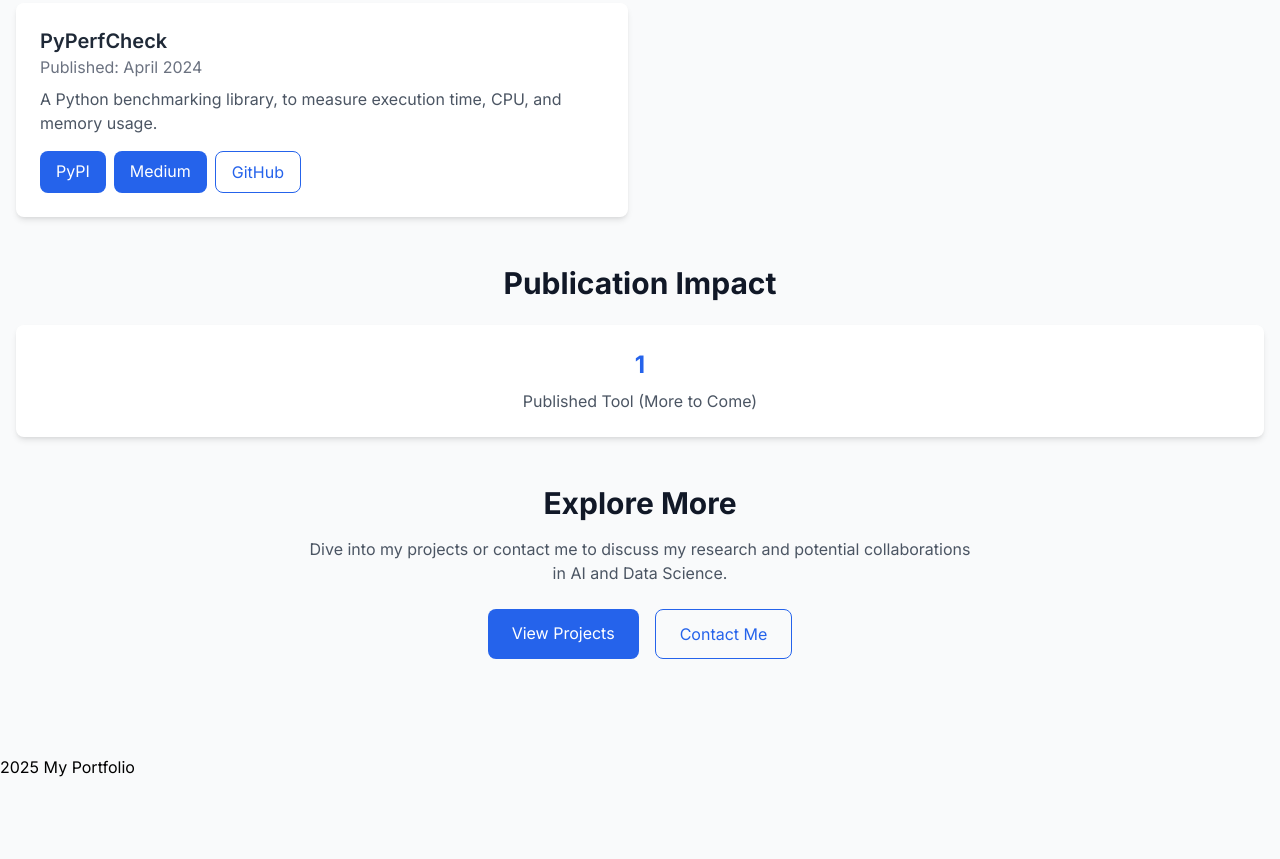
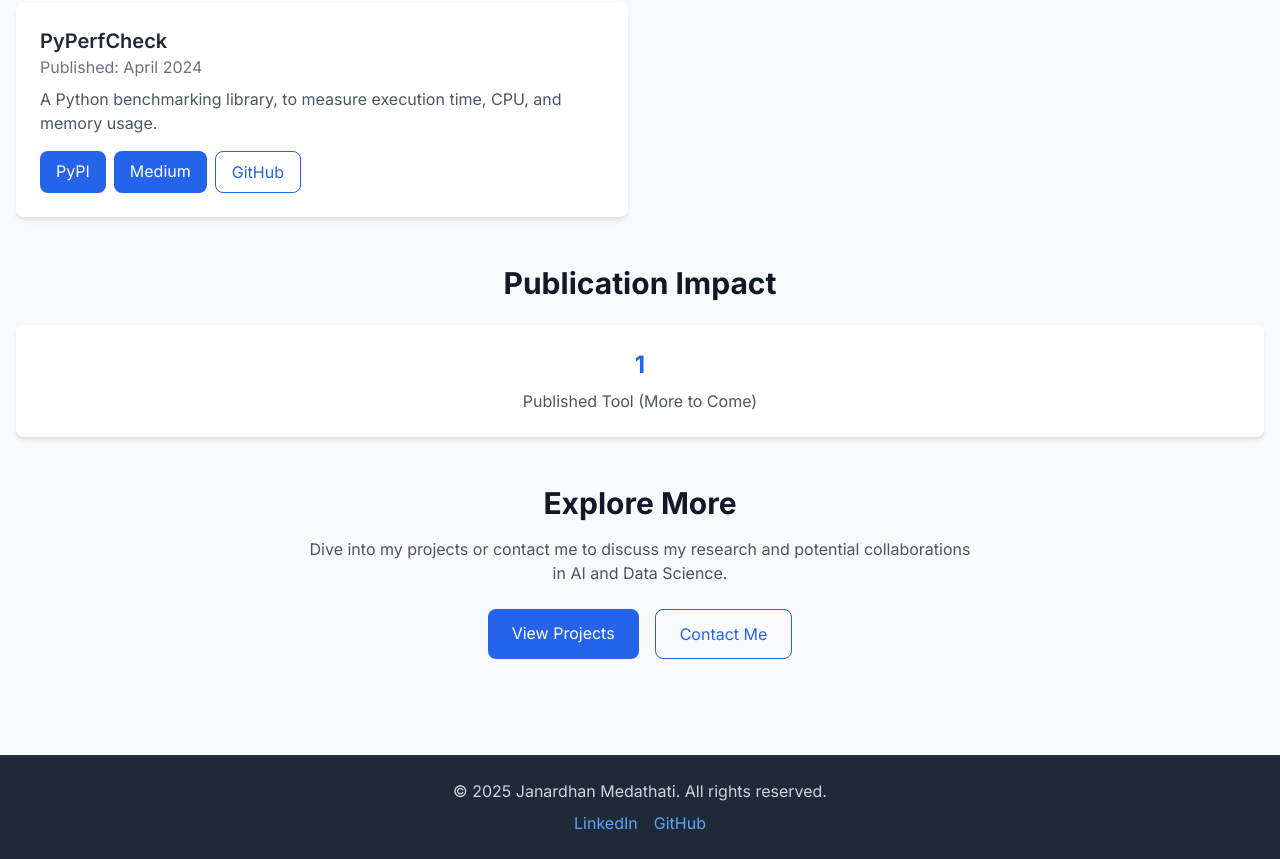
Before and after one commit to Janardhan11/portfolio, a plain HTML site: page publishes.html in a window 1280 px wide. Shown: the part 441-1300 px from the top of the page. Before the commit the page ends 1220 px from the top, so only its background shows below. Drawn offline with nearby package versions, Linux system fonts and the light colour scheme.

Commit message:
Update publishes.html

```diff
--- a/publishes.html
+++ b/publishes.html
@@ -122,8 +122,15 @@
             </div>
         </section>
     </main>
-    <footer>
-        <p>2025 My Portfolio</p>
+
+    <footer class="bg-gray-800 dark:bg-gray-900 text-white py-6">
+        <div class="container mx-auto px-4 text-center">
+            <p class="text-gray-300">© 2025 Janardhan Medathati. All rights reserved.</p>
+            <div class="mt-2 flex justify-center space-x-4">
+                <a href="https://www.linkedin.com/in/medathati-janardhan/" class="text-blue-400 hover:text-blue-500 dark:text-blue-300" target="_blank" aria-label="LinkedIn">LinkedIn</a>
+                <a href="https://github.com/Janardhan11" class="text-blue-400 hover:text-blue-500 dark:text-blue-300" target="_blank" aria-label="GitHub">GitHub</a>
+            </div>
+        </div>
     </footer>
 
     <script src="https://cdnjs.cloudflare.com/ajax/libs/aos/2.3.4/aos.js"></script>
```
